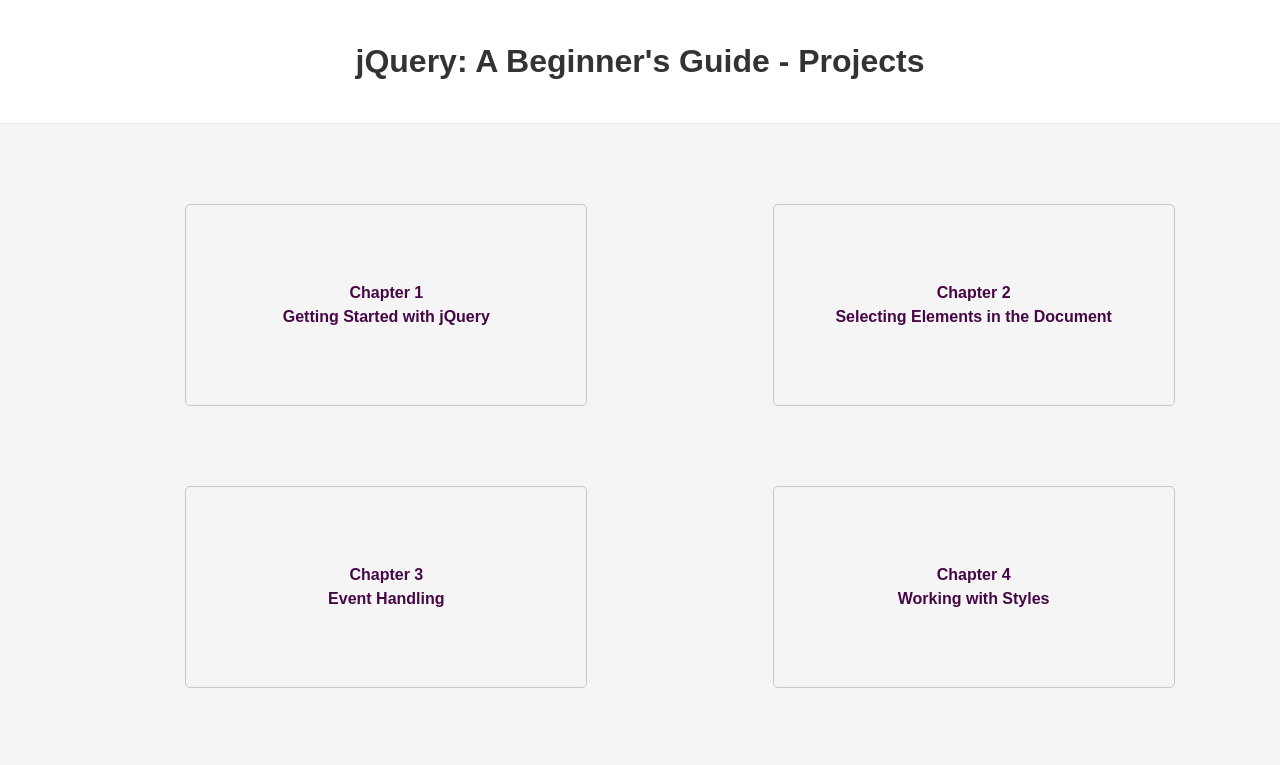
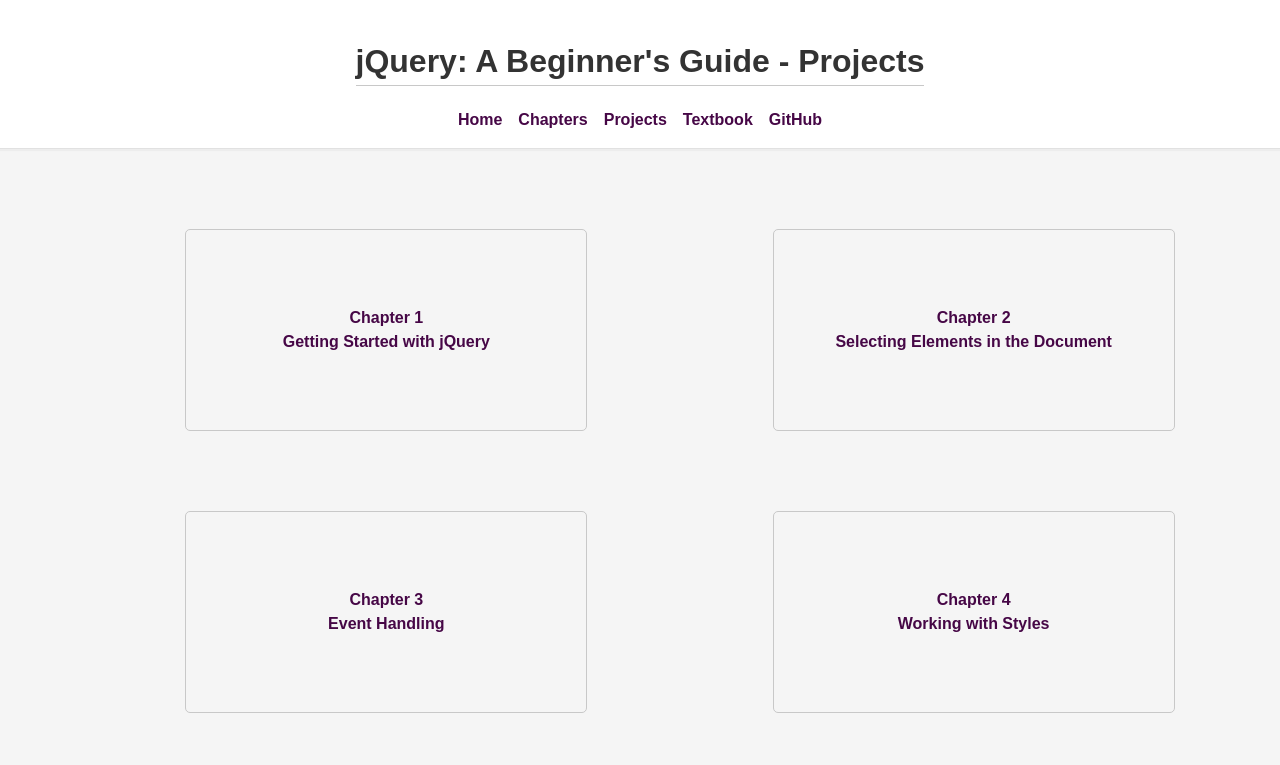
Before and after one commit to rochekollie/codecademy-full-stack, a plain HTML site: page index.html in a window 1280 px wide. Shown: the top 765 px of the page. Drawn offline with nearby package versions, Linux system fonts and the light colour scheme.

Commit message:
Created header and footer to fetch across site

```diff
--- /dev/null
+++ b/assets/footer.html
@@ -0,0 +1,3 @@
+<p id="date"></p>
+<p>Made with <span id="heart">&hearts;</span> Roche Kollie</p>
+<p>jQuery: A Beginner's Guide</p>
--- /dev/null
+++ b/assets/header.html
@@ -0,0 +1,10 @@
+<h1>jQuery: A Beginner's Guide - Projects</h1>
+<ul>
+	<li><a href="index.html">Home</a></li>
+	<li><a href="projects.html">Chapters</a></li>
+	<li><a href="about.html">Projects</a></li>
+	<li><a href="contact.html">Textbook</a></li>
+	<li><a
+			href="https://github.com/rochekollie/jquery-a-beginners-guide/">GitHub</a>
+	</li>
+</ul>
--- a/index.html
+++ b/index.html
@@ -11,13 +11,10 @@
 		<script src="https://code.jquery.com/jquery-3.6.0.min.js"
 			integrity="sha256-/xUj+3OJU5yExlq6GSYGSHk7tPXikynS7ogEvDej/m4="
 			crossorigin="anonymous"></script>
-		<script src="script.js" defer></script>
 	</head>
 
 	<body>
-		<header>
-			<h1>jQuery: A Beginner's Guide - Projects</h1>
-		</header>
+		<header id="header"></header>
 		<main>
 			<nav>
 				<ul>
@@ -47,11 +44,10 @@
 				</ul>
 			</nav>
 		</main>
-		<footer>
-			<p id="date"></p>
-			<p>Made with <span id="heart">&hearts;</span> Roche Kollie</p>
-			<p>jQuery: A Beginner's Guide</p>
-		</footer>
+
+		<p></p>
+		<footer id="footer"></footer>
+		<script src="script.js" defer></script>
 	</body>
 
 </html>
--- a/script.js
+++ b/script.js
@@ -1,9 +1,25 @@
+/* fetch a resource and display the response as in a given element */
+function fetchResource(url, container) {
+	let element = document.getElementById(container);
+	fetch(url)
+		.then(function (response) {
+			return response.text();
+		})
+		.then(function (text) {
+			element.innerHTML = text;
+		});
+}
+
+fetchResource('/assets/header.html', "header");
+fetchResource('/assets/footer.html', "footer");
+
+
 /* Display current day, month and year in the footer as in the example below:
-Monday, January 1, 2020
+Wednesday, January 1, 2020
 */
 
 //months array
-const months = new Array();
+const months = [];
 months[0] = "January";
 months[1] = "February";
 months[2] = "March";
@@ -36,4 +52,7 @@
 const year = d.getFullYear();
 
 
+
+
+
 document.getElementById("date").innerHTML = `${day}, ${month} ${date}, ${year}`;
--- a/style.css
+++ b/style.css
@@ -25,9 +25,28 @@
 	padding: 1rem;
 	border-bottom: 1px solid #e5e5e5;
 	display: flex;
+	flex-direction: column;
 	justify-content: center;
 	align-items: center;
 	height: auto;
+	box-shadow: 1px 1px 1px 1px rgb(0 0 0 / 3%);
+    border-bottom: solid thin rgb(225, 225, 225);
+}
+
+header h1 {
+	display: block;
+	border-bottom: solid thin rgb(200, 200, 200);
+}
+
+header ul {
+	list-style: none;
+	margin: 0;
+	padding: 0;
+	display: flex;
+	flex-direction: row;
+	justify-content: space-between;
+	align-items: center;
+	gap: 1rem;
 }
 
 footer {
```
